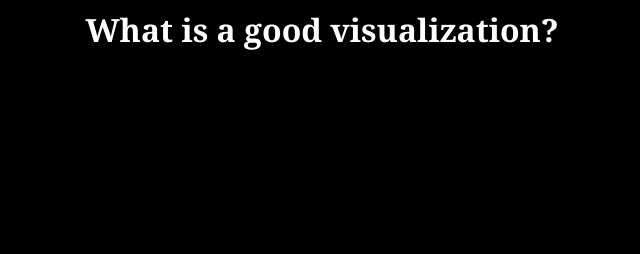
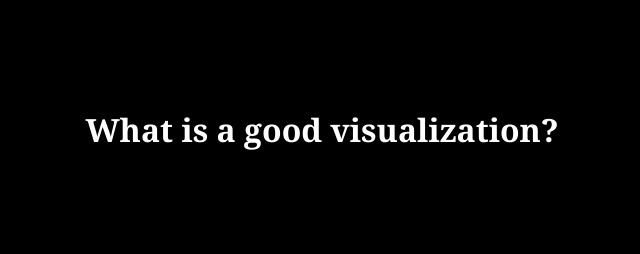
Before and after one commit to ehstowe/GoodVisualization, a plain HTML site: page index.html in a window 1280 px wide. Shown: the whole page, without its empty margins (318-958 px from the left). Drawn offline with Linux system fonts and the light colour scheme.

Commit message:
Update visuals.css

```diff
--- a/visuals.css
+++ b/visuals.css
@@ -4,4 +4,5 @@ font-family: Georgia, "Times New Roman", serif;
 text-align: center}
 
 h1{
-  color:white;}
+  color:white;
+  padding: 100px;}
```
